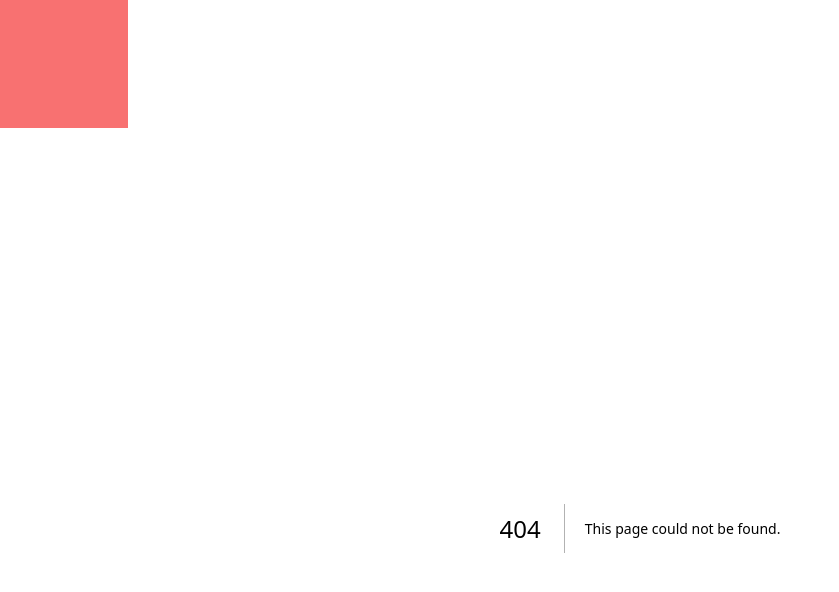
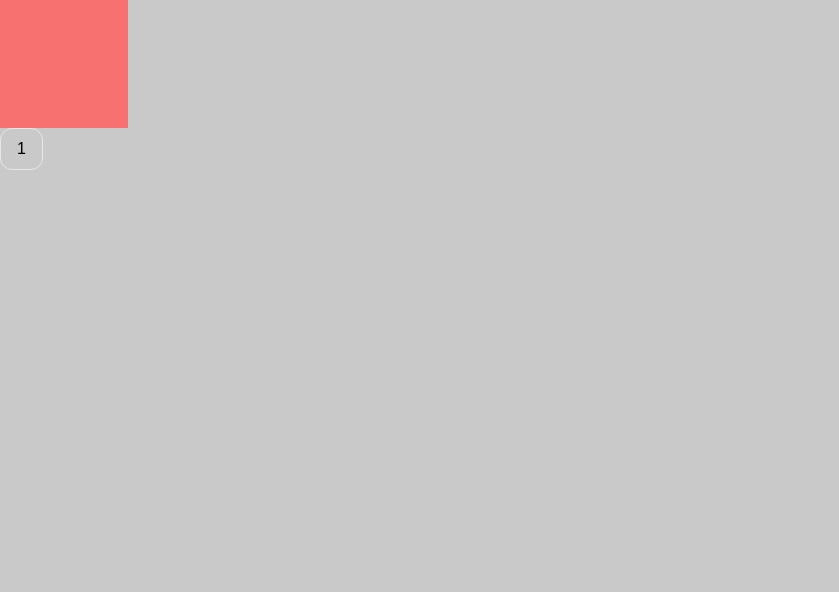
Before and after one commit to AndreBadur/FIM, a Next.js app: page /componentTest in a window 1280 px wide. Before the commit this address had no page. Shown: the top 592 px of the page, without its empty margins (0-839 px from the left). Built offline with nearby package versions, Linux system fonts and the light colour scheme.

Commit message:
:sparkles:  feat component Button

```diff
--- /dev/null
+++ b/src/app/componentTest/page.tsx
@@ -0,0 +1,9 @@
+'use client'
+import Button from '@/components/Button'
+
+const teste = () => {
+    console.log('test button: OK!')
+}
+export default function ComponentTest() {
+    return <Button titulo="1" onClick={teste} secundaryButton={true} />
+}
--- /dev/null
+++ b/src/components/Button.tsx
@@ -0,0 +1,24 @@
+'use client'
+interface Props {
+    titulo: string
+    onClick?: () => void
+    //icon?: React.ReactNode
+    secundaryButton?: boolean
+}
+export default function Button(props: Props) {
+    return (
+        <div className="flex-row items-center justify-center">
+            {/* <div className="w-[21] h-[21]">{!props.icon}</div> */}
+            <button
+                className={
+                    props.secundaryButton == undefined || props.secundaryButton == false
+                        ? 'bg-[#328D66] hover:bg-green-800  dark:border-green-700 text-white font-medium py-2 px-4 rounded-xl transition duration-200'
+                        : 'border hover:border-[#328D66] dark:border-green-700 text-black font-medium py-2 px-4 rounded-xl transition duration-200'
+                }
+                onClick={props.onClick || (() => {})}
+            >
+                {props.titulo}
+            </button>
+        </div>
+    )
+}
```
